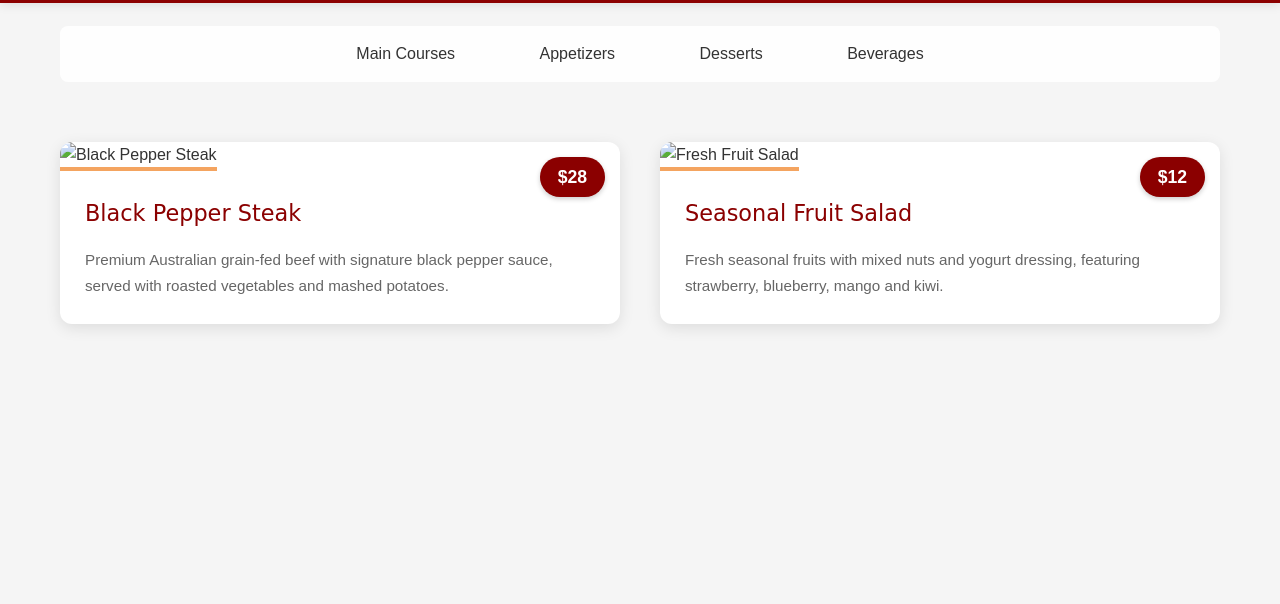
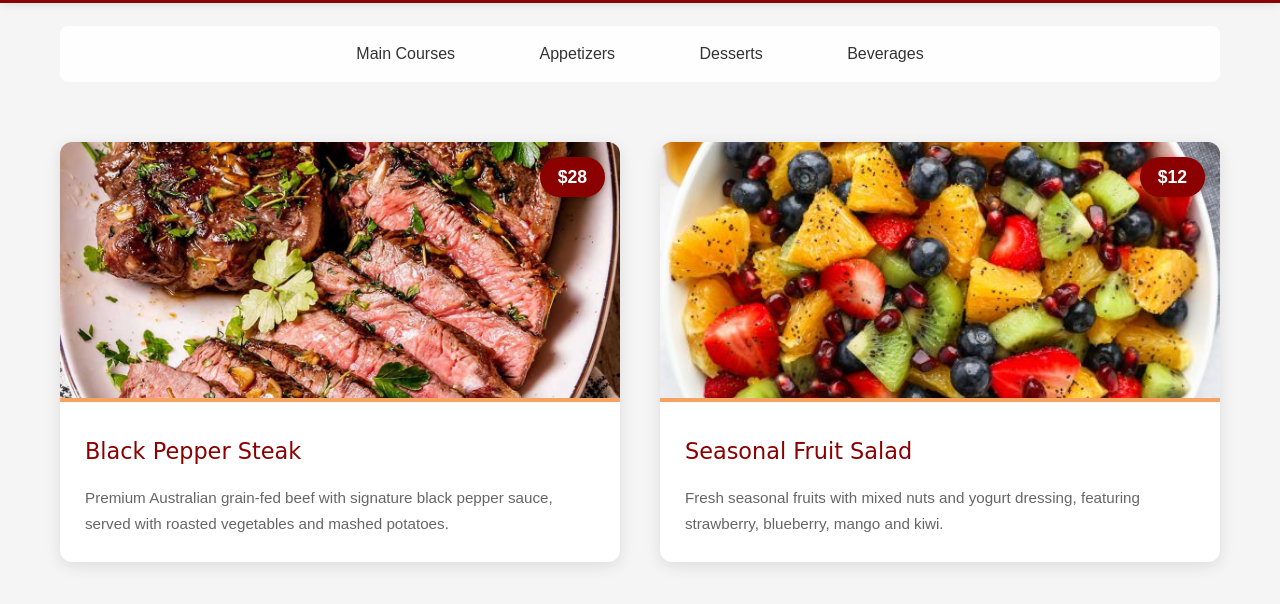
Before and after one commit to JrtLi-bit/MycoolWebsite, a plain HTML site: page menu.html in a window 1280 px wide. Shown: the part 74-678 px from the top of the page. Drawn offline with Linux system fonts and the light colour scheme; files whose address does not match are found by name; a web font is replaced by a local one.

Commit message:
Updated changes

```diff
--- a/menu.html
+++ b/menu.html
@@ -32,7 +32,7 @@
             <!-- Main Course Example -->
             <article class="menu-item" id="main-course">
                 <div class="item-image-container">
-                    <img src="images/steak.jpg" alt="Black Pepper Steak" class="item-image">
+                    <img src="file:///F:/网页设计/Mycoolwebsite/images/steak.jpg" alt="Black Pepper Steak" class="item-image">
                     <span class="price-tag">$28</span>
                 </div>
                 <div class="item-details">
@@ -44,7 +44,7 @@
             <!-- Appetizer Example -->
             <article class="menu-item" id="appetizers">
                 <div class="item-image-container">
-                    <img src="images/salad.jpg" alt="Fresh Fruit Salad" class="item-image">
+                    <img src="file:///F:/网页设计/Mycoolwebsite/images/salad.jpg" alt="Fresh Fruit Salad" class="item-image">
                     <span class="price-tag">$12</span>
                 </div>
                 <div class="item-details">
```
Also changed, not shown: images/salad.jpg (added), images/steak.jpg (added).
